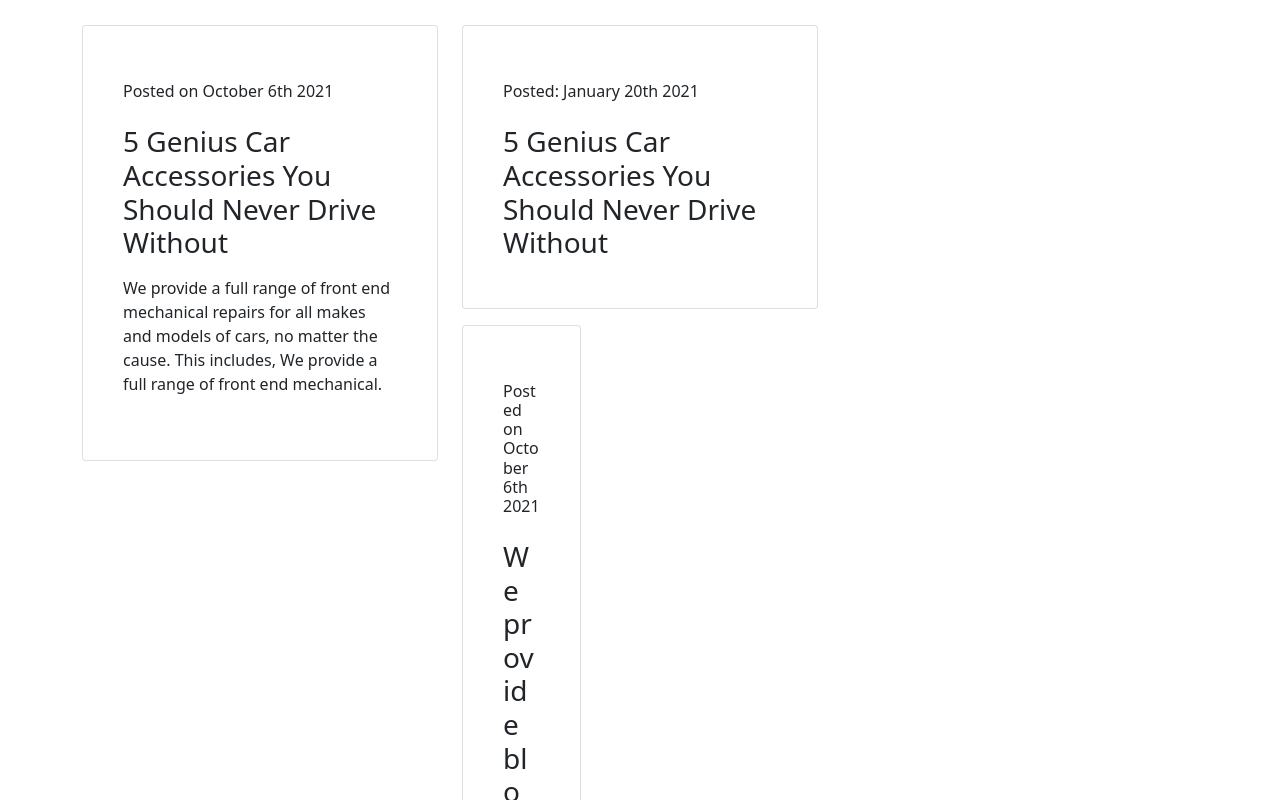
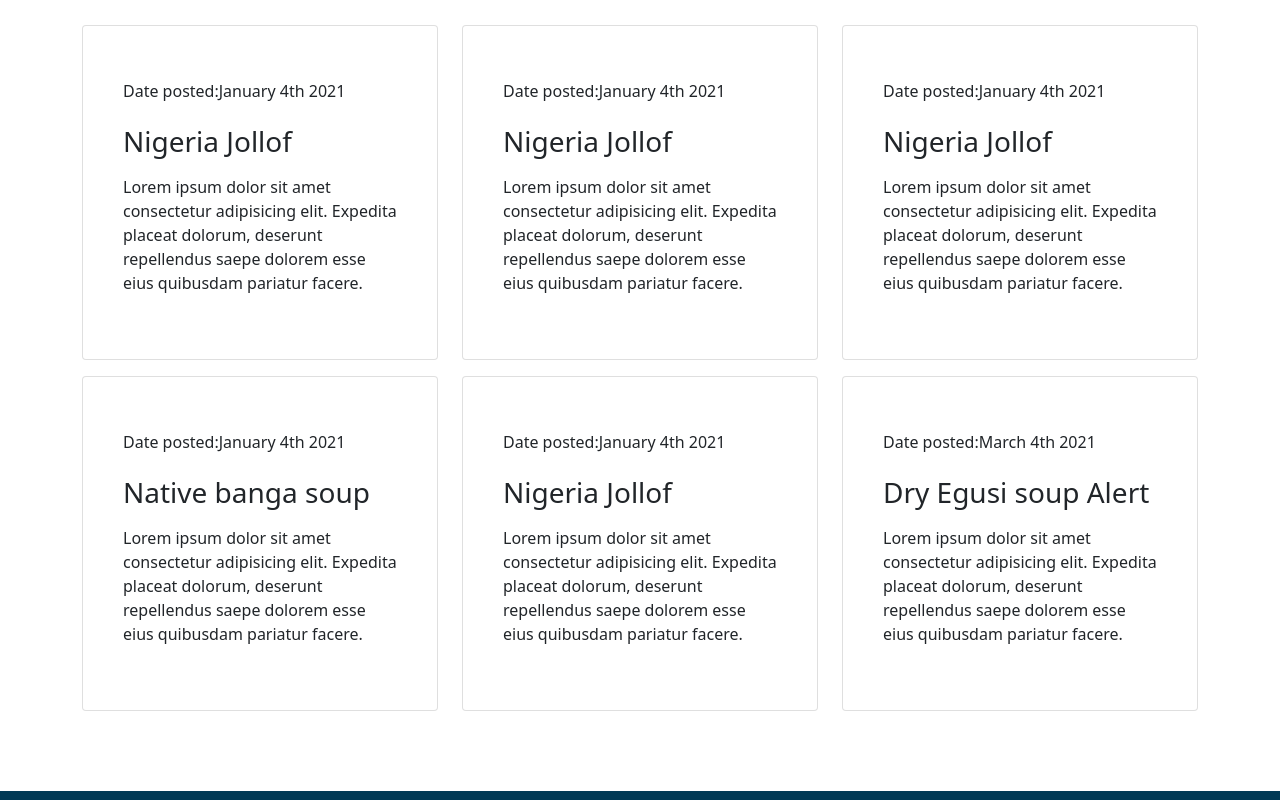
Before and after one commit to Ovuzo/blogsite, a plain HTML site: page index.html in a window 1280 px wide. Shown: the part 920-1720 px from the top of the page. Drawn offline with nearby package versions, Linux system fonts and the light colour scheme; no server answers.

Commit message:
update write up

```diff
--- a/index.html
+++ b/index.html
@@ -74,10 +74,10 @@
                     <div class="col-lg-4 col-md-6">
                         <div class="card p-4 mb-3 border-none">
                             <div class="card-body">
-                                <h6 class="py-3">Posted on October 6th 2021</h6>
-                                <h3>5 Genius Car Accessories You Should Never Drive Without</h3>
+                                <h6 class="py-3">Date posted:January 4th 2021</h6>
+                                <h3>Nigeria Jollof</h3>
                                 <p class="py-2">
-                                    We provide a full range of front end mechanical repairs for all makes and models of cars, no matter the cause. This includes, We provide a full range of front end mechanical.
+                                    Lorem ipsum dolor sit amet consectetur adipisicing elit. Expedita placeat dolorum, deserunt repellendus saepe dolorem esse eius quibusdam pariatur facere.
                                 </p>
                             </div>
                         </div>
@@ -88,42 +88,10 @@
                     <div class="col-lg-4 col-md-6">
                       <div class="card p-4 mb-3 border-none">
                           <div class="card-body">
-                                <h6 class="py-3">Posted: January 20th 2021</h6>
-                                <h3>5 Genius Car Accessories You Should Never Drive Without</h3>
-                                <div class="pix1">
-
-                            </div>
-                        </div>
-                    </div>
-                    <div class="col-lg-4 col-md-6">
-                        <div class="card p-4 mb-3 border-none">
-                            <div class="card-body">
-                                <h6 class="py-3">Posted on October 6th 2021</h6>
-                                <h3>We provide blow straight past it with the wheels skidding</h3>
+                              <h6 class="py-3">Date posted:January 4th 2021</h6>
+                              <h3>Nigeria Jollof</h3>
                               <p class="py-2">
-                                    We provide a full range of front end mechanical repairs for all makes and models of cars, no matter the cause. This includes, We provide a full range of front end mechanical.
-                                </p>
-                            </div>
-                        </div>
-                    </div>
-                    <div class="col-lg-4 col-md-6">
-                        <div class="card p-4  mb-3 border-none">
-                            <div class="card-body">
-                                <h6 class="py-3">Posted on October 6th 2021</h6>
-                                <h3>We provide blow straight past it with the wheels skidding</h3>
-                                <p class="py-2">
-                                    We provide a full range of front end mechanical repairs for all makes and models of cars, no matter the cause. This includes, We provide a full range of front end mechanical.
-                                </p>
-                            </div>
-                        </div>
-                    </div>
-                    <div class="col-lg-4 col-md-6">
-                        <div class="card p-4  mb-3 border-none">
-                            <div class="card-body">
-                                <h6 class="py-3">Posted on October 6th 2021</h6>
-                                <h3>5 Genius Car Accessories You Should Never Drive Without</h3>
-                                <p class="py-2">
-                                    We provide a full range of front end mechanical repairs for all makes and models of cars, no matter the cause. This includes, We provide a full range of front end mechanical.
+                                  Lorem ipsum dolor sit amet consectetur adipisicing elit. Expedita placeat dolorum, deserunt repellendus saepe dolorem esse eius quibusdam pariatur facere.
                               </p>
                           </div>
                       </div>
@@ -131,10 +99,43 @@
                   <div class="col-lg-4 col-md-6">
                     <div class="card p-4 mb-3 border-none">
                         <div class="card-body">
-                                <h6 class="py-3">Posted on October 6th 2021</h6>
-                                <h3>5 Genius Car Accessories You Should Never Drive Without</h3>
+                            <h6 class="py-3">Date posted:January 4th 2021</h6>
+                            <h3>Nigeria Jollof</h3>
                             <p class="py-2">
-                                    We provide a full range of front end mechanical repairs for all makes and models of cars, no matter the cause. This includes, We provide a full range of front end mechanical.
+                                Lorem ipsum dolor sit amet consectetur adipisicing elit. Expedita placeat dolorum, deserunt repellendus saepe dolorem esse eius quibusdam pariatur facere.
+                            </p>
+                        </div>
+                    </div>
+                </div>
+                <div class="col-lg-4 col-md-6">
+                  <div class="card p-4 mb-3 border-none">
+                      <div class="card-body">
+                          <h6 class="py-3">Date posted:January 4th 2021</h6>
+                          <h3>Native banga soup</h3>
+                          <p class="py-2">
+                              Lorem ipsum dolor sit amet consectetur adipisicing elit. Expedita placeat dolorum, deserunt repellendus saepe dolorem esse eius quibusdam pariatur facere.
+                          </p>
+                      </div>
+                  </div>
+              </div>
+              <div class="col-lg-4 col-md-6">
+                <div class="card p-4 mb-3 border-none">
+                    <div class="card-body">
+                        <h6 class="py-3">Date posted:January 4th 2021</h6>
+                        <h3>Nigeria Jollof</h3>
+                        <p class="py-2">
+                            Lorem ipsum dolor sit amet consectetur adipisicing elit. Expedita placeat dolorum, deserunt repellendus saepe dolorem esse eius quibusdam pariatur facere.
+                        </p>
+                    </div>
+                </div>
+            </div>
+            <div class="col-lg-4 col-md-6">
+              <div class="card p-4 mb-3 border-none">
+                  <div class="card-body">
+                      <h6 class="py-3">Date posted:March 4th 2021</h6>
+                      <h3>Dry Egusi soup Alert</h3>
+                      <p class="py-2">
+                          Lorem ipsum dolor sit amet consectetur adipisicing elit. Expedita placeat dolorum, deserunt repellendus saepe dolorem esse eius quibusdam pariatur facere.
                       </p>
                   </div>
               </div>
```
Lines whose indentation alone changed are shown as unchanged.
